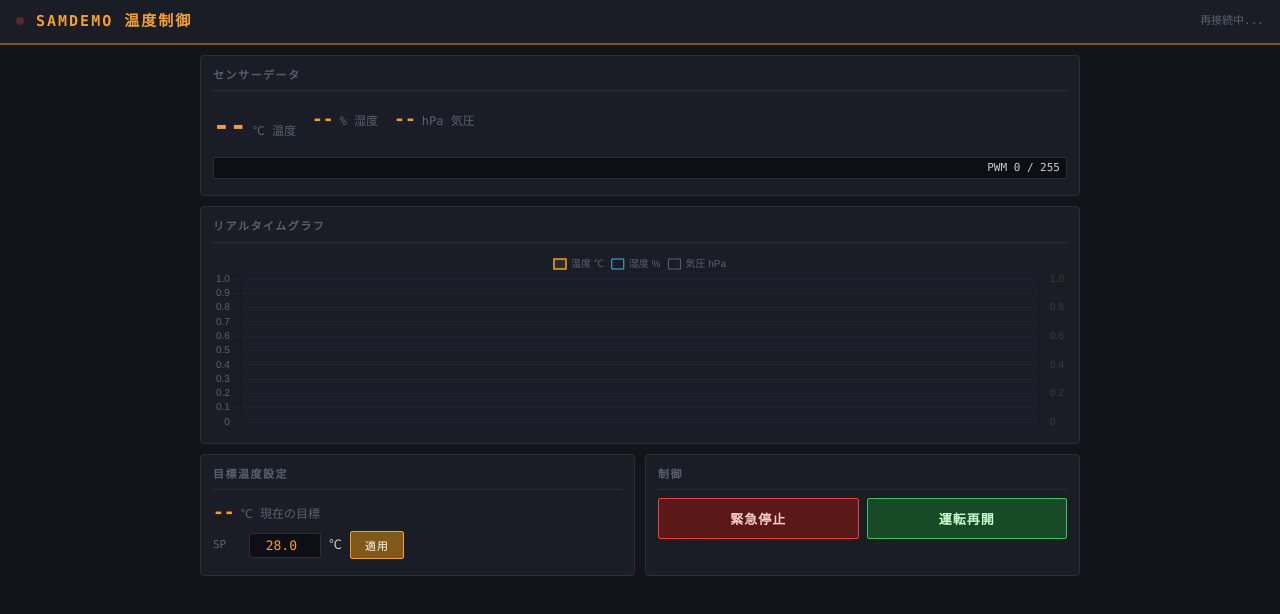
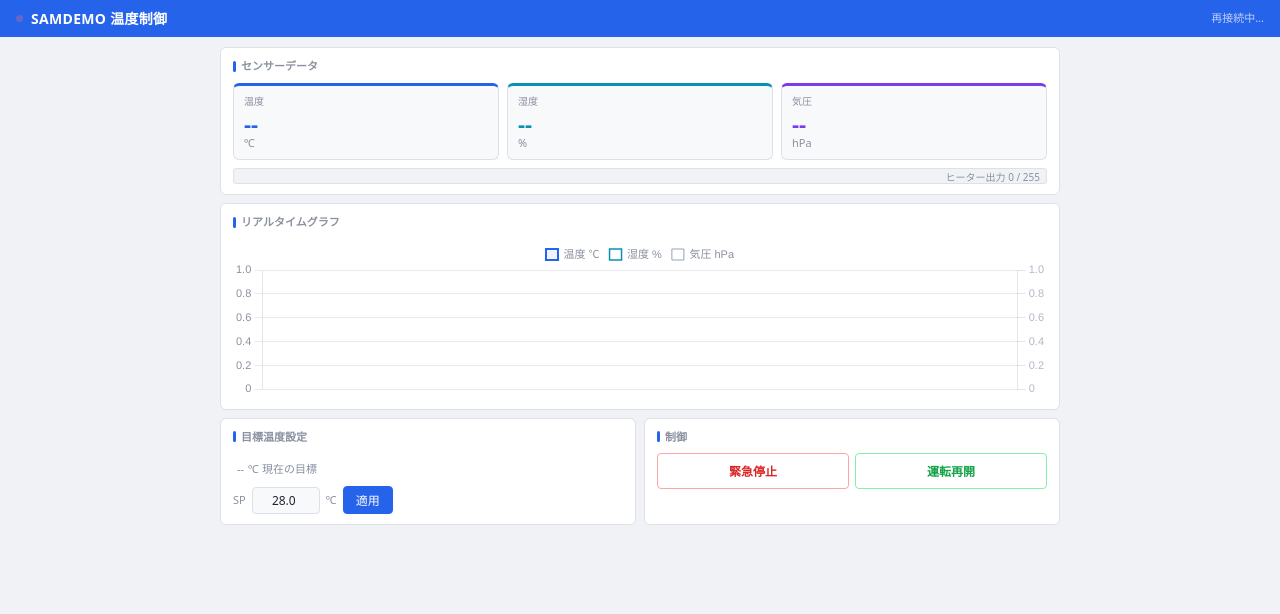
Before and after one commit to matsuuchi-sam/SAMDEMO, a plain HTML site: page iot-demo-esp32-test/data/index.html in a window 1280 px wide. Drawn offline with Linux system fonts and the light colour scheme.

Commit message:
ダッシュボードデザイン更新
Co-Authored-By: Claude Sonnet 4.6 <noreply@anthropic.com>

```diff
--- a/iot-demo-esp32-test/data/index.html
+++ b/iot-demo-esp32-test/data/index.html
@@ -8,45 +8,51 @@
 <style>
 *{margin:0;padding:0;box-sizing:border-box}
 :root{
---bg:#12141a;--panel:#1a1d25;--border:#2a2e38;--txt:#c8ccd4;--dim:#5a6070;
---amber:#f0a030;--amber-dim:#805818;--red:#e84040;--green:#40c060;--cyan:#40b8d0;
---font:'JetBrains Mono','Consolas','Courier New',monospace
+--bg:#f0f2f5;--panel:#fff;--border:#dde1e7;--txt:#1e2330;--dim:#8a90a0;
+--accent:#2563eb;--red:#dc2626;--green:#16a34a;
+--font:system-ui,-apple-system,'Segoe UI',sans-serif
 }
-body{background:var(--bg);color:var(--txt);font:13px/1.5 var(--font);min-height:100vh}
-.hdr{background:var(--panel);border-bottom:2px solid var(--amber-dim);padding:10px 16px;display:flex;align-items:center;gap:12px}
-.hdr h1{font-size:15px;color:var(--amber);letter-spacing:2px;text-transform:uppercase}
-.hdr .dot{width:8px;height:8px;border-radius:50%;background:var(--red);animation:pulse 2s infinite}
-.hdr .dot.on{background:var(--green);animation:none}
-.hdr .status{margin-left:auto;font-size:11px;color:var(--dim)}
+body{background:var(--bg);color:var(--txt);font:12px/1.5 var(--font);min-height:100vh}
+.hdr{background:var(--accent);padding:8px 16px;display:flex;align-items:center;gap:8px}
+.hdr h1{font-size:14px;font-weight:600;color:#fff;letter-spacing:.3px}
+.hdr .dot{width:7px;height:7px;border-radius:50%;background:#f87171;animation:pulse 2s infinite}
+.hdr .dot.on{background:#4ade80;animation:none}
+.hdr .status{margin-left:auto;font-size:11px;color:rgba(255,255,255,.7)}
 @keyframes pulse{0%,100%{opacity:1}50%{opacity:.3}}
-.main{max-width:900px;margin:0 auto;padding:10px;display:flex;flex-direction:column;gap:10px}
-.card{background:var(--panel);border:1px solid var(--border);border-radius:4px;padding:12px}
-.card h2{font-size:11px;color:var(--dim);text-transform:uppercase;letter-spacing:1.5px;margin-bottom:8px;border-bottom:1px solid var(--border);padding-bottom:6px}
-.reading{display:flex;align-items:baseline;gap:6px;margin:6px 0}
-.reading .val{font-size:28px;font-weight:700;color:var(--amber)}
-.reading .unit{font-size:12px;color:var(--dim)}
-.reading.sm .val{font-size:18px}
-.readings-row{display:flex;gap:16px;flex-wrap:wrap}
-.bar-wrap{background:#0d0f14;border:1px solid var(--border);border-radius:2px;height:22px;position:relative;overflow:hidden;margin:4px 0}
-.bar-fill{height:100%;background:linear-gradient(90deg,var(--amber-dim),var(--amber));transition:width .5s;border-radius:1px}
-.bar-label{position:absolute;right:6px;top:2px;font-size:11px;color:var(--txt)}
-.ctrl-row{display:flex;gap:10px;flex-wrap:wrap;align-items:stretch}
-.ctrl-row .card{flex:1;min-width:200px}
-.row{display:flex;gap:8px;align-items:center;margin:4px 0;flex-wrap:wrap}
-.row label{font-size:11px;color:var(--dim);min-width:28px}
-.inp{background:#0d0f14;border:1px solid var(--border);color:var(--amber);font:13px var(--font);padding:4px 8px;width:72px;border-radius:2px;text-align:right}
-.inp:focus{outline:none;border-color:var(--amber)}
-.btn{background:var(--border);color:var(--txt);border:1px solid #3a3e48;font:11px var(--font);padding:5px 14px;cursor:pointer;border-radius:2px;text-transform:uppercase;letter-spacing:1px;transition:all .15s}
-.btn:hover{background:#3a3e48;border-color:var(--dim)}
+.main{max-width:860px;margin:0 auto;padding:10px;display:flex;flex-direction:column;gap:8px}
+.card{background:var(--panel);border:1px solid var(--border);border-radius:6px;padding:10px 12px}
+.card h2{font-size:11px;font-weight:600;color:var(--dim);margin-bottom:8px;display:flex;align-items:center;gap:5px}
+.card h2::before{content:'';display:inline-block;width:3px;height:11px;border-radius:2px;background:var(--accent)}
+.stat-row{display:flex;gap:8px;flex-wrap:wrap}
+.stat{flex:1;min-width:100px;background:#f8f9fb;border:1px solid var(--border);border-radius:6px;padding:8px 10px}
+.stat .label{font-size:10px;color:var(--dim);margin-bottom:2px}
+.stat .val{font-size:22px;font-weight:700;line-height:1.1}
+.stat .unit{font-size:11px;color:var(--dim)}
+.stat.temp{border-top:3px solid #2563eb}.stat.temp .val{color:#2563eb}
+.stat.humi{border-top:3px solid #0891b2}.stat.humi .val{color:#0891b2}
+.stat.pres{border-top:3px solid #7c3aed}.stat.pres .val{color:#7c3aed}
+.bar-wrap{background:#f0f2f5;border:1px solid var(--border);border-radius:3px;height:16px;position:relative;overflow:hidden;margin-top:8px}
+.bar-fill{height:100%;background:linear-gradient(90deg,#2563eb,#0891b2,#f59e0b,#dc2626);transition:width .5s;background-size:860px 100%}
+.bar-label{position:absolute;right:6px;top:1px;font-size:10px;color:var(--dim)}
+.ctrl-row{display:flex;gap:8px;flex-wrap:wrap;align-items:stretch}
+.ctrl-row .card{flex:1;min-width:180px}
+.sp-val{font-size:18px;font-weight:700;color:var(--txt);margin-bottom:6px}
+.sp-val span{font-size:11px;color:var(--dim);font-weight:400;margin-left:4px}
+.row{display:flex;gap:6px;align-items:center;flex-wrap:wrap}
+.row label{font-size:11px;color:var(--dim)}
+.inp{background:#f8f9fb;border:1px solid var(--border);color:var(--txt);font:12px var(--font);padding:4px 8px;width:68px;border-radius:4px;text-align:right}
+.inp:focus{outline:none;border-color:var(--accent)}
+.btn{background:#f0f2f5;color:var(--txt);border:1px solid var(--border);font:12px var(--font);padding:4px 12px;cursor:pointer;border-radius:4px;transition:all .15s}
+.btn:hover{background:#e4e6ea}
 .btn:active{transform:scale(.97)}
-.btn.amber{background:var(--amber-dim);color:#fff;border-color:var(--amber)}
-.btn.amber:hover{background:var(--amber)}
-.btn.red{background:#5a1818;color:#fcc;border-color:var(--red);flex:1;padding:10px;font-size:13px;font-weight:700}
-.btn.red:hover{background:var(--red);color:#fff}
-.btn.green{background:#184a28;color:#cfc;border-color:var(--green);flex:1;padding:10px;font-size:13px;font-weight:700}
-.btn.green:hover{background:var(--green);color:#fff}
-.estop-row{display:flex;gap:8px;margin-top:8px}
-.chart-wrap{height:180px;position:relative}
+.btn.primary{background:var(--accent);color:#fff;border-color:var(--accent)}
+.btn.primary:hover{background:#1d4ed8}
+.estop-row{display:flex;gap:6px;margin-top:4px}
+.btn.red{background:#fff;color:var(--red);border:1px solid #fca5a5;flex:1;padding:8px;font-size:12px;font-weight:600;border-radius:4px}
+.btn.red:hover{background:#fef2f2;border-color:var(--red)}
+.btn.green{background:#fff;color:var(--green);border:1px solid #86efac;flex:1;padding:8px;font-size:12px;font-weight:600;border-radius:4px}
+.btn.green:hover{background:#f0fdf4;border-color:var(--green)}
+.chart-wrap{height:160px;position:relative}
 canvas{width:100%!important}
 </style>
 </head>
@@ -60,14 +66,12 @@ canvas{width:100%!important}
 
 <div class="card">
 <h2>センサーデータ</h2>
-<div class="readings-row">
-<div class="reading"><span class="val" id="vTemp">--</span><span class="unit">℃ 温度</span></div>
-<div class="reading sm"><span class="val" id="vHumi">--</span><span class="unit">% 湿度</span></div>
-<div class="reading sm"><span class="val" id="vPres">--</span><span class="unit">hPa 気圧</span></div>
+<div class="stat-row">
+<div class="stat temp"><div class="label">温度</div><div class="val" id="vTemp">--</div><div class="unit">℃</div></div>
+<div class="stat humi"><div class="label">湿度</div><div class="val" id="vHumi">--</div><div class="unit">%</div></div>
+<div class="stat pres"><div class="label">気圧</div><div class="val" id="vPres">--</div><div class="unit">hPa</div></div>
 </div>
-<div style="margin-top:4px">
-<div class="bar-wrap"><div class="bar-fill" id="pwmBar" style="width:0%"></div><span class="bar-label" id="pwmVal">PWM 0 / 255</span></div>
-</div>
+<div class="bar-wrap"><div class="bar-fill" id="pwmBar" style="width:0%"></div><span class="bar-label" id="pwmVal">ヒーター出力 0 / 255</span></div>
 </div>
 
 <div class="card">
@@ -78,12 +82,12 @@ canvas{width:100%!important}
 <div class="ctrl-row">
 <div class="card">
 <h2>目標温度設定</h2>
-<div class="reading sm"><span class="val" id="vSP">--</span><span class="unit">℃ 現在の目標</span></div>
+<div class="sp-val"><span id="vSP">--</span><span>℃ 現在の目標</span></div>
 <div class="row">
 <label>SP</label>
 <input class="inp" id="inSP" type="number" step="0.5" value="28.0">
-<span class="unit">℃</span>
-<button class="btn amber" onclick="applySP()">適用</button>
+<span style="font-size:11px;color:var(--dim)">℃</span>
+<button class="btn primary" onclick="applySP()">適用</button>
 </div>
 </div>
 
@@ -101,13 +105,13 @@ canvas{width:100%!important}
 const MAX=60,labels=[],tData=[],hData=[],pData=[];
 const ctx=document.getElementById('chart').getContext('2d');
 const chart=new Chart(ctx,{type:'line',data:{labels,datasets:[
-{label:'温度 ℃',data:tData,borderColor:'#f0a030',backgroundColor:'rgba(240,160,48,.1)',fill:true,tension:.3,pointRadius:0,borderWidth:1.5},
-{label:'湿度 %',data:hData,borderColor:'#40b8d0',backgroundColor:'transparent',tension:.3,pointRadius:0,borderWidth:1},
-{label:'気圧 hPa',data:pData,borderColor:'#5a6070',backgroundColor:'transparent',tension:.3,pointRadius:0,borderWidth:1,yAxisID:'y2'}
+{label:'温度 ℃',data:tData,borderColor:'#2563eb',backgroundColor:'rgba(37,99,235,.08)',fill:true,tension:.3,pointRadius:0,borderWidth:2},
+{label:'湿度 %',data:hData,borderColor:'#0891b2',backgroundColor:'transparent',tension:.3,pointRadius:0,borderWidth:1.5},
+{label:'気圧 hPa',data:pData,borderColor:'#94a3b8',backgroundColor:'transparent',tension:.3,pointRadius:0,borderWidth:1,yAxisID:'y2'}
 ]},options:{responsive:true,maintainAspectRatio:false,animation:{duration:300},
-plugins:{legend:{display:true,labels:{color:'#5a6070',font:{size:10},boxWidth:12,padding:8}}},
-scales:{x:{display:false},y:{position:'left',grid:{color:'#1e2230'},ticks:{color:'#5a6070',font:{size:10}}},
-y2:{position:'right',grid:{drawOnChartArea:false},ticks:{color:'#3a3e38',font:{size:10}}}},
+plugins:{legend:{display:true,labels:{color:'#8a90a0',font:{size:11},boxWidth:12,padding:10}}},
+scales:{x:{display:false},y:{position:'left',grid:{color:'#e8eaed'},ticks:{color:'#8a90a0',font:{size:11}}},
+y2:{position:'right',grid:{drawOnChartArea:false},ticks:{color:'#b0b8c8',font:{size:11}}}},
 interaction:{intersect:false,mode:'index'}}});
 
 let ws,reconn;
@@ -138,7 +142,7 @@ if(d.vtemp!=null)document.getElementById('vTemp').textContent=d.vtemp.toFixed(1)
 function setPWM(v){
 const p=Math.round(v/255*100);
 document.getElementById('pwmBar').style.width=p+'%';
-document.getElementById('pwmVal').textContent='PWM '+v+' / 255';
+document.getElementById('pwmVal').textContent='ヒーター出力 '+v+' / 255';
 }
 function send(o){if(ws&&ws.readyState===1)ws.send(JSON.stringify(o));}
 function sendCmd(c){send({type:'cmd',cmd:c});}
```
